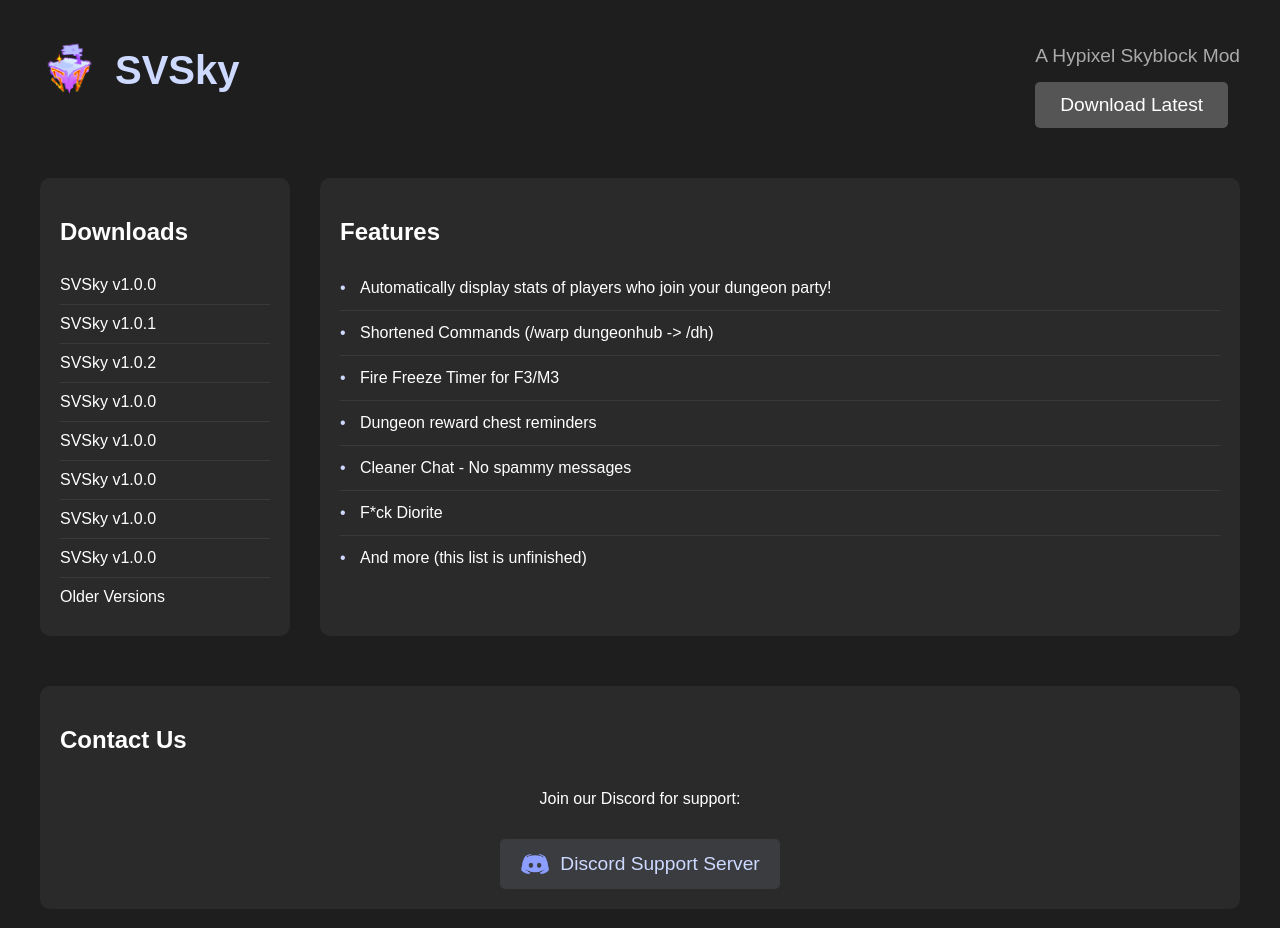
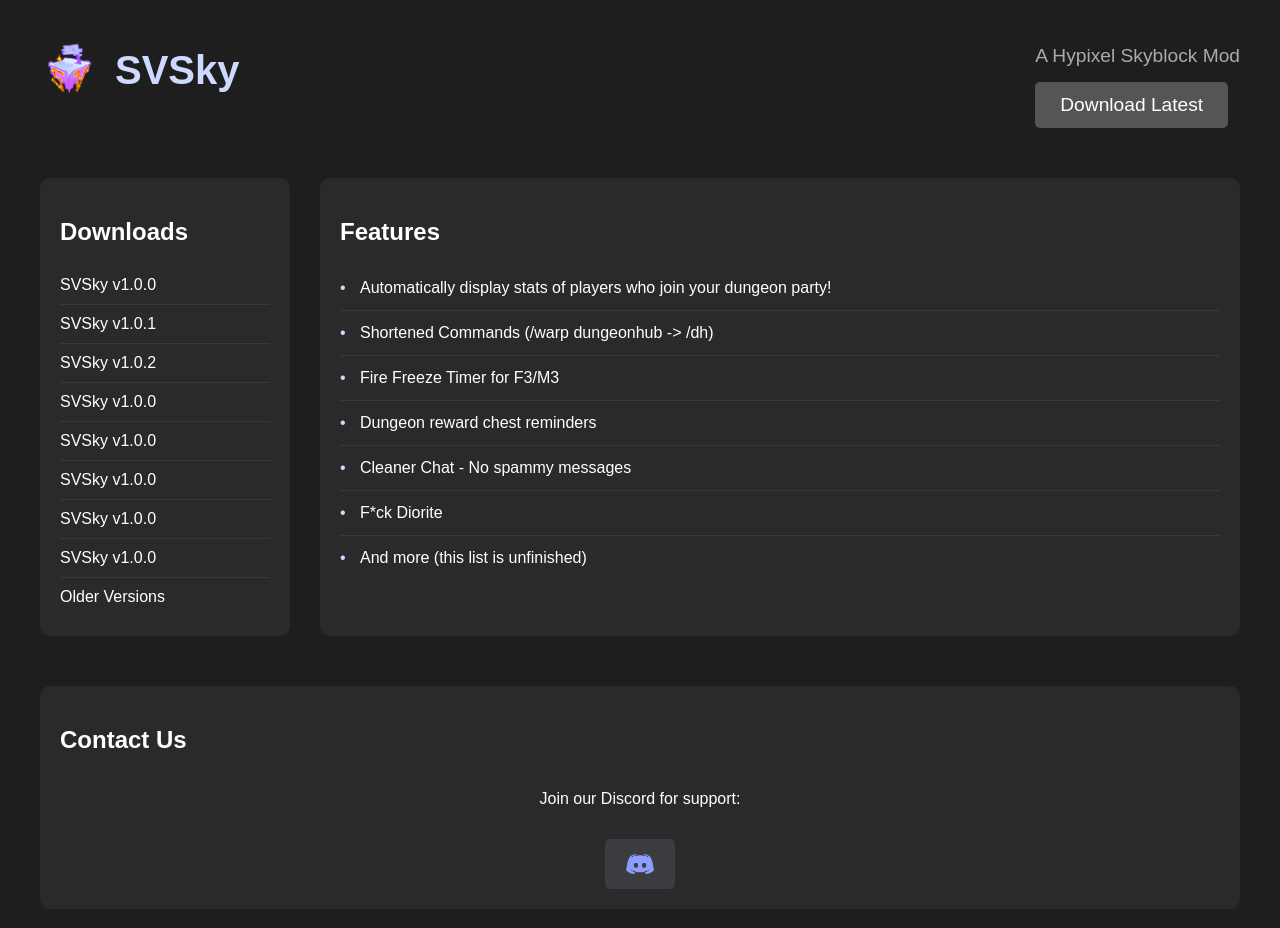
Before and after one commit to sova-afk/webpage, a plain HTML site: page index.html in a window 1280 px wide. Drawn offline with Linux system fonts and the light colour scheme.

Commit message:
Update index.html

```diff
--- a/index.html
+++ b/index.html
@@ -61,7 +61,6 @@
                 <p>Join our Discord for support:</p>
                 <a href="https://discord.gg/au5JRsNucG" target="_blank" class="contact-link">
                     <img src="assets/images/discord.png" alt="Discord Logo" class="contact-icon">
-                    <span>Discord Support Server</span>
                 </a>
                 </div>
         </div>
```
